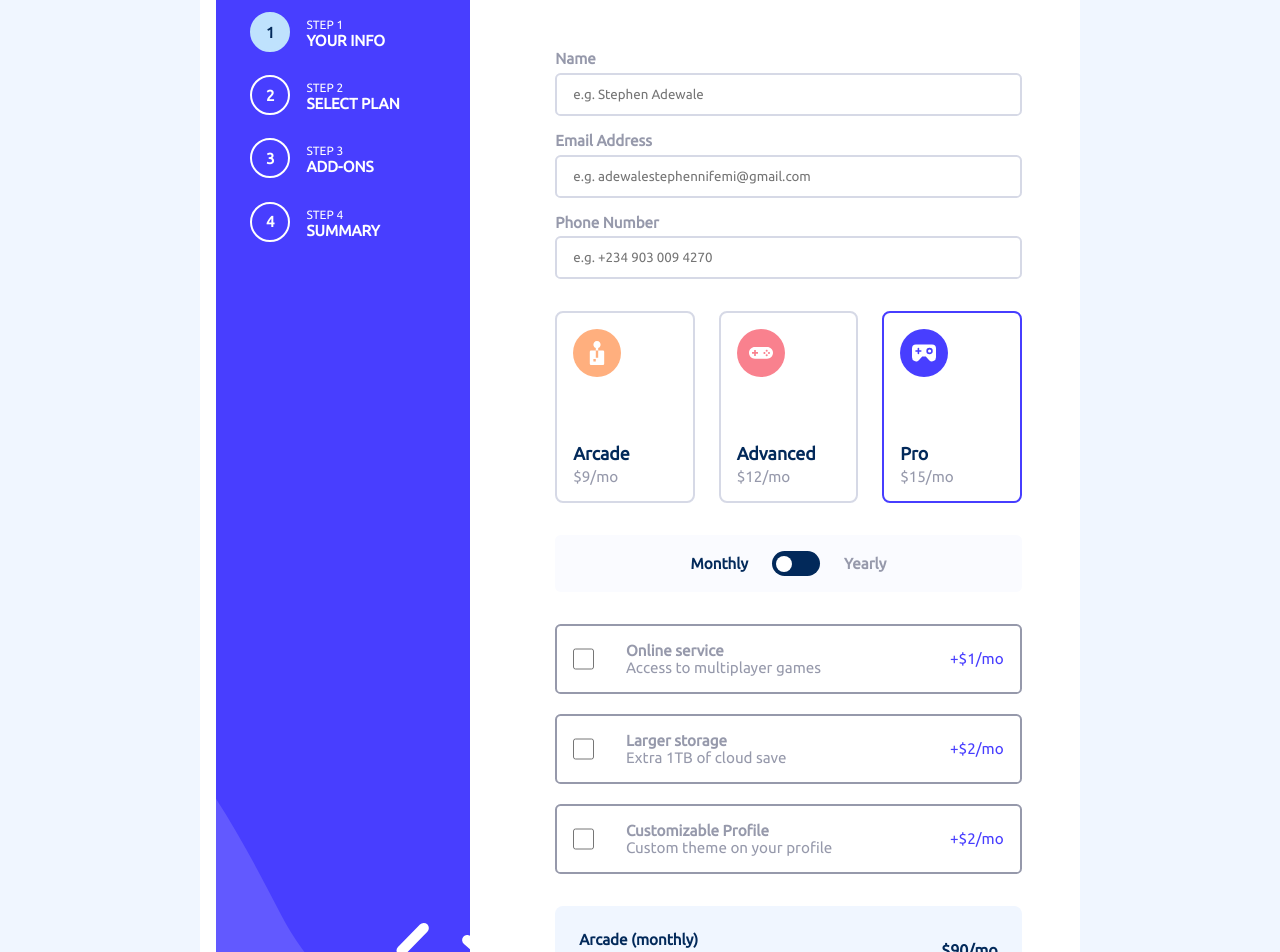
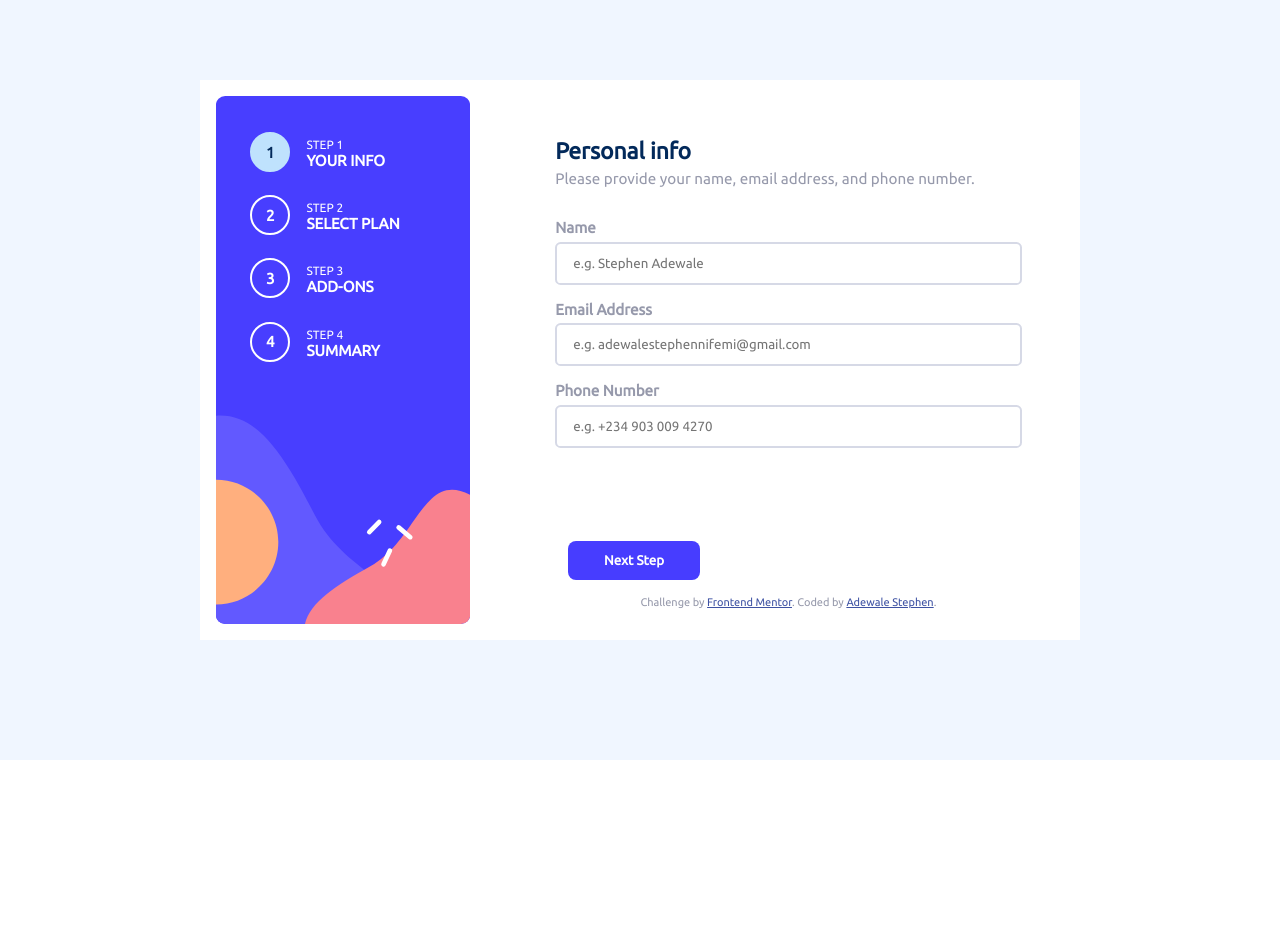
Before and after one commit to DemoStephen/09-starting-project-Multi-Step-Form-, a React (Vite) app: page / in a window 1280 px wide. Shown: the part 40-992 px from the top of the page. After the commit the page ends 800 px from the top, so only its background shows below. Built offline with nearby package versions, Linux system fonts and the light colour scheme.

Commit message:
added conditional statement to display the right information to the user

```diff
--- a/src/components/Form.jsx
+++ b/src/components/Form.jsx
@@ -1,26 +1,40 @@
+/* eslint-disable react/prop-types */
 import FormSection1 from "./FormSection1";
 import FormSection2 from "./FormSection2";
 import FormSection3 from "./FormSection3";
 import FormSection4 from "./FormSection4";
 import Header from "./Header";
-
-export default function Form() {
+import { header } from "../util/data";
+export default function Form({ currentView, onChangeView, onSubmit }) {
   return (
     <>
       <form action="#" method="post">
-        <Header />
-        <FormSection1 />
-        <FormSection2 />
-        <FormSection3 />
-        <FormSection4 />
+        <Header
+          title={header[currentView].heading}
+          paragraph={header[currentView].text}
+        />
+        {currentView === 0 && <FormSection1 />}
+        {currentView === 1 && <FormSection2 />}
+        {currentView === 2 && <FormSection3 />}
+        {currentView === 3 && <FormSection4 />}
 
         <section className=" nextPrevious">
           <div className="d-flex">
-            <button type="button">Go Back</button>
-            <button type="button">Next Step</button>
-            <button type="submit" className="d-none">
-              Submit
-            </button>
+            {currentView > 0 && (
+              <button type="button" className="goBack">
+                Go Back
+              </button>
+            )}
+            {currentView < 3 && (
+              <button type="button" onClick={() => onChangeView()}>
+                Next Step
+              </button>
+            )}
+            {currentView > 2 && (
+              <button type="submit" onClick={() => onSubmit()}>
+                Submit
+              </button>
+            )}
           </div>
           <div className="attribution">
             Challenge by{" "}
```
